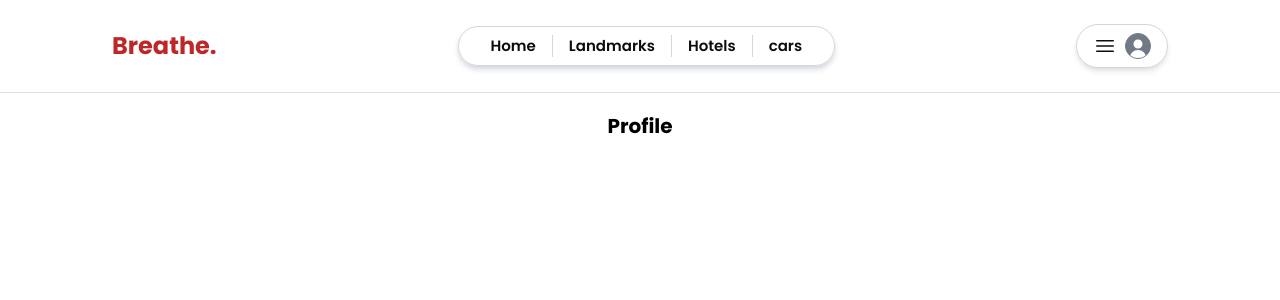
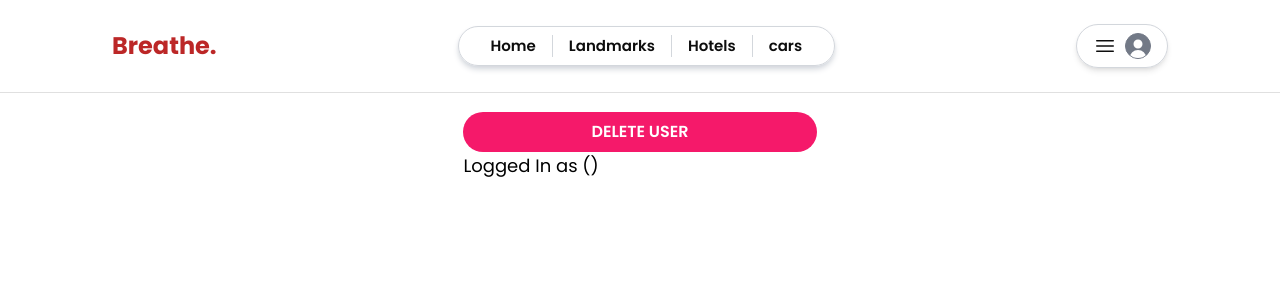
Before and after one commit to vashaka/Breathe-Travel, a Next.js app in the folder client/: page /profile in a window 1280 px wide. Shown: the top 300 px of the page. Built offline with nearby package versions, Linux system fonts and the light colour scheme; no server answers.

Commit message:
logout functionallity succs added

```diff
--- a/client/components/Hotels/HotelContainer.jsx
+++ b/client/components/Hotels/HotelContainer.jsx
@@ -72,7 +72,10 @@ const HotelContainer = ({ hotel }) => {
         </div>
       </div>
       <div className="flex justify-center mt-4">
-        <button className="btn flex flex-1">Details</button>
+        <button className="btn flex flex-1 mr-1">Details</button>
+        <button className="btn flex flex-1 mr-1 bg-[#d30953]">
+          Add to cart
+        </button>
       </div>
     </div>
   );
--- a/client/components/Landmarks/LandmarkContainer.tsx
+++ b/client/components/Landmarks/LandmarkContainer.tsx
@@ -1,6 +1,7 @@
 import React from "react";
+import Link from "next/link";
 
-const LandmarkContainer = ({ landmark }) => {
+const LandmarkContainer = ({ landmark }: Object) => {
   return (
     <div
       className="mt-6 relative hover:cursor-pointer w-auto md:w-[300px]
@@ -72,24 +73,12 @@ const LandmarkContainer = ({ landmark }) => {
         </div>
       </div>
       <div className="flex justify-center mt-4">
-        <button className="btn flex flex-1">
-          Details
-          {/* See more */}
-          {/* <svg
-            xmlns="http://www.w3.org/2000/svg"
-            fill="none"
-            viewBox="0 0 24 24"
-            strokeWidth={1.5}
-            stroke="currentColor"
-            className="w-6 h-6"
-          >
-            <path
-              strokeLinecap="round"
-              strokeLinejoin="round"
-              d="M4.5 12h15m0 0l-6.75-6.75M19.5 12l-6.75 6.75"
-            />
-          </svg> */}
-        </button>
+        <button className="btn flex flex-1 mr-1">Details</button>
+        <Link href={"/profile"}>
+          <button className="btn flex flex-1 mr-1 bg-[#d30953]">
+            Add to cart
+          </button>
+        </Link>
       </div>
     </div>
   );
--- a/client/pages/login.tsx
+++ b/client/pages/login.tsx
@@ -11,7 +11,11 @@ const Login = () => {
   const [incorect, setIncorect] = useState(false);
   const [active, setActive] = useState(false);
   const [isFound, setIsFound] = useState(true);
-  const { setUser }: any = useContext(UserContext);
+  const { setUser, user }: any = useContext(UserContext);
+
+  if (user && router.pathname === "/login") {
+    router.push("/profile");
+  }
 
   useEffect(() => {
     if (active) {
@@ -41,8 +45,8 @@ const Login = () => {
           email,
           password,
         });
+        await router.push("/");
         setUser(data);
-        router.push("/");
         setIncorect(false);
 
         // alert("LOGIN SUCCESSFULL");
--- a/client/pages/profile.tsx
+++ b/client/pages/profile.tsx
@@ -1,5 +1,33 @@
+import { useContext } from "react";
+import { UserContext } from "@/UserContext";
+import axios from "axios";
+import { useRouter } from "next/router";
+
 const Profile = () => {
-  return <h1>Profile</h1>;
+  const router = useRouter();
+  const { user, setUser }: any = useContext(UserContext);
+
+  console.log(user);
+
+  const clickHandler = (e: any) => {
+    e.preventDefault();
+    axios
+      .post("http://localhost:3001/auth/logout", {
+        id: user._id,
+      })
+      .then(() => {
+        router.push("/");
+        setUser(null);
+      });
+  };
+  return (
+    <div>
+      <button onClick={clickHandler} className="button">
+        Delete user
+      </button>
+      <p>Logged In as ({user?.email})</p>
+    </div>
+  );
 };
 
 export default Profile;
--- a/client/pages/register.tsx
+++ b/client/pages/register.tsx
@@ -1,11 +1,19 @@
-import { useState } from "react";
+import { useState, useContext } from "react";
 import Link from "next/link";
 import axios from "axios";
+import { useRouter } from "next/router";
+import { UserContext } from "../UserContext";
 
 const Register = () => {
+  const router = useRouter();
   const [name, setName] = useState("");
   const [email, setEmail] = useState("");
   const [password, setPassword] = useState("");
+  const { setUser, user }: any = useContext(UserContext);
+
+  if (user && router.pathname === "/register") {
+    router.push("/profile");
+  }
 
   const submitHandler = async (e: any) => {
     e.preventDefault();
@@ -15,6 +23,7 @@ const Register = () => {
         email,
         password,
       });
+      router.push("/login");
       alert("RESGISTRATION SUCCESSFULL, NOW LOG IN");
       // setRedirect(true);
     } catch (err) {
--- a/client/styles/globals.css
+++ b/client/styles/globals.css
@@ -36,14 +36,21 @@ textarea {
   }
 }
 
-body {
-  /* margin: 0;
-  padding: 0;
-  display: flex;
-  justify-content: center;
-  width: 150%; */
-  /* margin: auto; */
-  /* font-family: "Raleway", sans-serif; */
+.button {
+  width: 100%;
+  background: hsl(338, 92%, 53%);
+  padding-left: 8rem /* 128px */;
+  padding-right: 8rem;
+  padding-top: 0.5rem /* 8px */;
+  padding-bottom: 0.5rem;
+  border-radius: 9999px;
+  color: white;
+  font-weight: 600;
+  text-transform: uppercase;
+}
+
+.button:hover {
+  background: hsl(338, 92%, 43%);
 }
 
 .contr {
@@ -124,7 +131,7 @@ body {
 }
 
 .btn:hover {
-  background-color: hsl(338, 92%, 43%);
+  background-color: #d30953;
 }
 
 .LandMarksContainer {
@@ -153,6 +160,7 @@ body {
   grid-gap: 10px;
   grid-template-columns: 2fr 1fr;
 }
+
 /* Anything udner 1024px */
 @media screen and (max-width: 1024px) {
   .image-grid {
```
Also changed, not shown: 2 other files (tests, documents, lock files or other folders).
